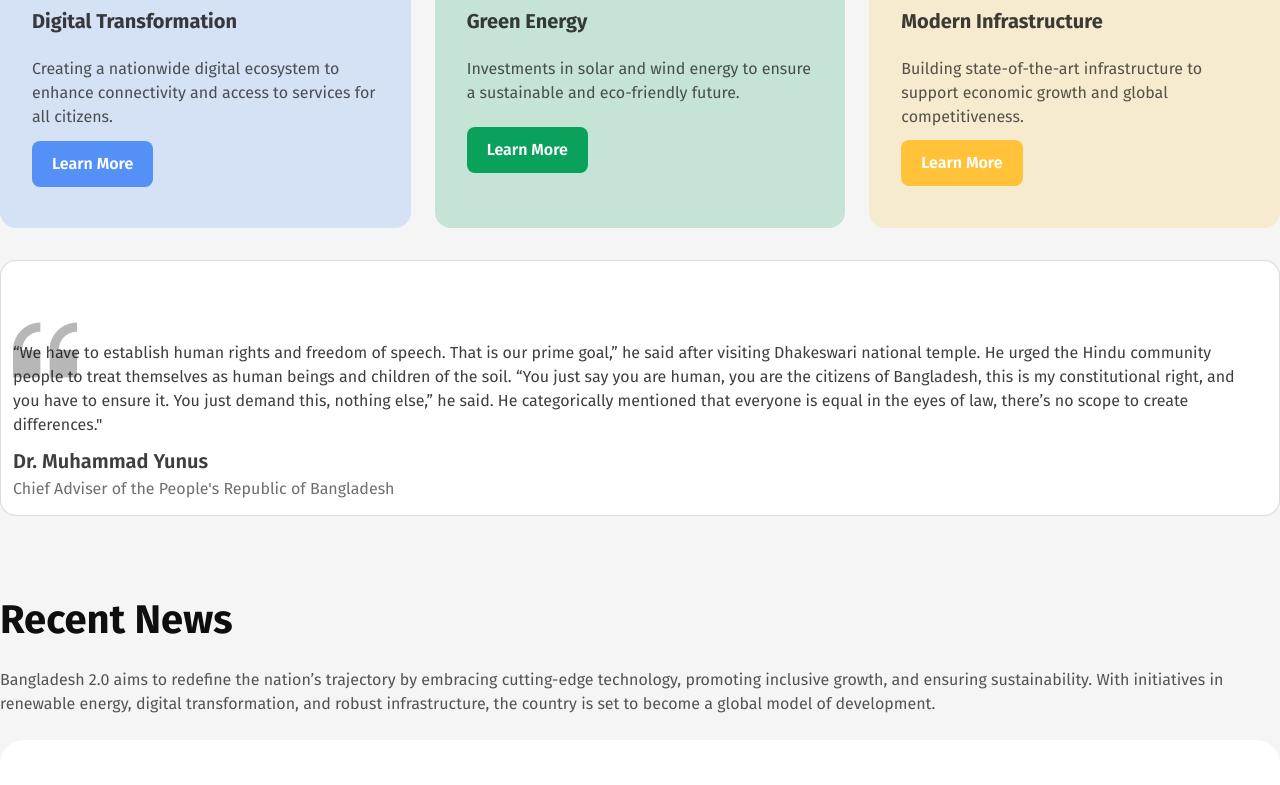
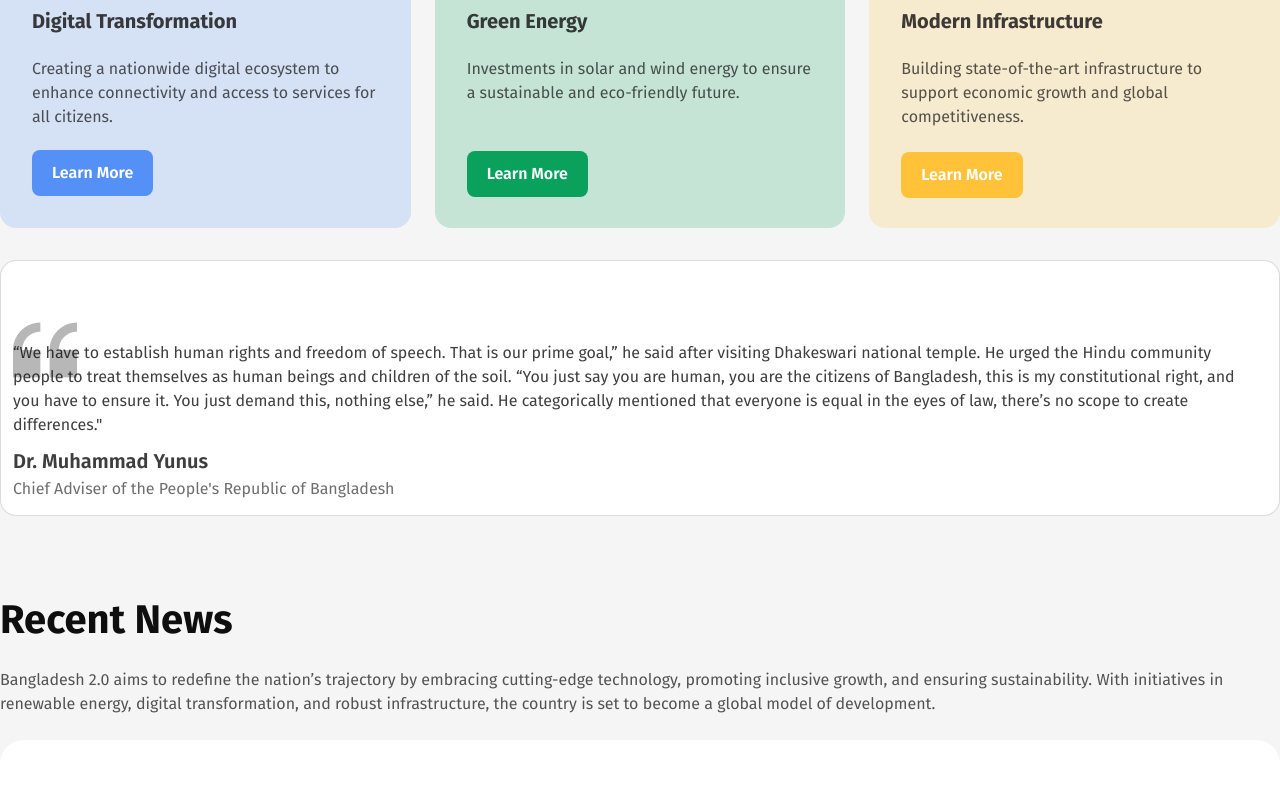
Before and after one commit to Ebadur-Rahman-Shohag/Assignment-1, a plain HTML site: page index.html in a window 1280 px wide. Shown: the part 972-1757 px from the top of the page. Drawn offline with Linux system fonts and the light colour scheme.

Commit message:
update some styling

```diff
--- a/css/styles.css
+++ b/css/styles.css
@@ -153,7 +153,7 @@ main {
   align-items: start;
 }
 
-.card-1:hover{
+.card-1:hover {
   background-color: rgba(23, 58, 119, 0.2);
 }
 
@@ -169,7 +169,7 @@ main {
   align-items: start;
 }
 
-.card-2:hover{
+.card-2:hover {
   background-color: rgb(122, 225, 177);
 }
 
@@ -185,7 +185,7 @@ main {
   align-items: start;
 }
 
-.card-3:hover{
+.card-3:hover {
   background-color: rgb(188, 166, 113);
 }
 
@@ -220,7 +220,7 @@ main {
   border: none;
   background: rgb(84, 144, 245);
   border-radius: 8px;
-    margin: 24px 0px;
+  margin-top: 24px;
   padding: 11px 20px 11px 20px;
   color: rgb(255, 255, 255);
   font-family: Fira Sans;
@@ -239,7 +239,7 @@ main {
   border: none;
   background: rgb(9, 161, 92);
   border-radius: 8px;
-    margin: 10px 0px;
+  margin-top: 34px;
   padding: 11px 20px 11px 20px;
   color: rgb(255, 255, 255);
   font-family: Fira Sans;
@@ -258,7 +258,7 @@ main {
   border: none;
   background: rgb(255, 194, 57);
   border-radius: 8px;
-    margin: 10px 0px;
+  margin-top: 35px;
   padding: 11px 20px 11px 20px;
   color: rgb(255, 255, 255);
   font-family: Fira Sans;
```
Lines whose indentation alone changed are shown as unchanged.
